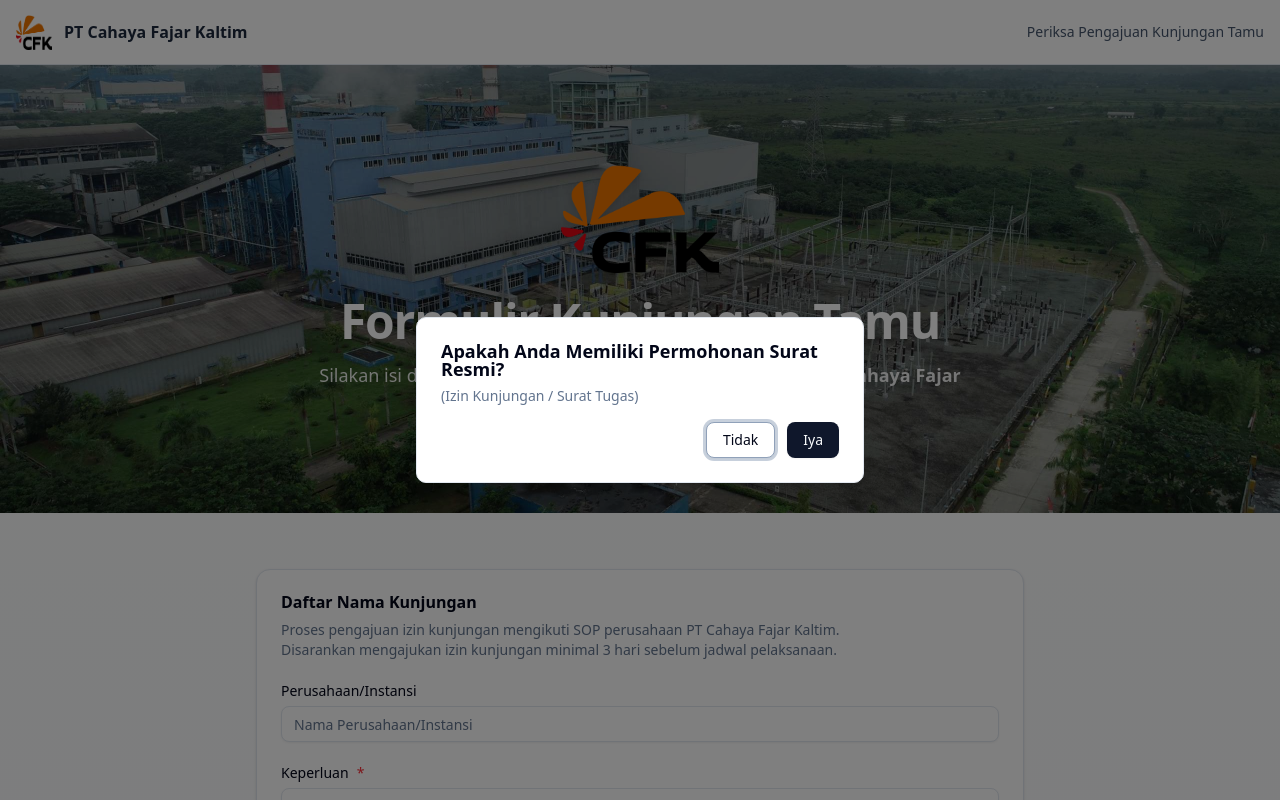
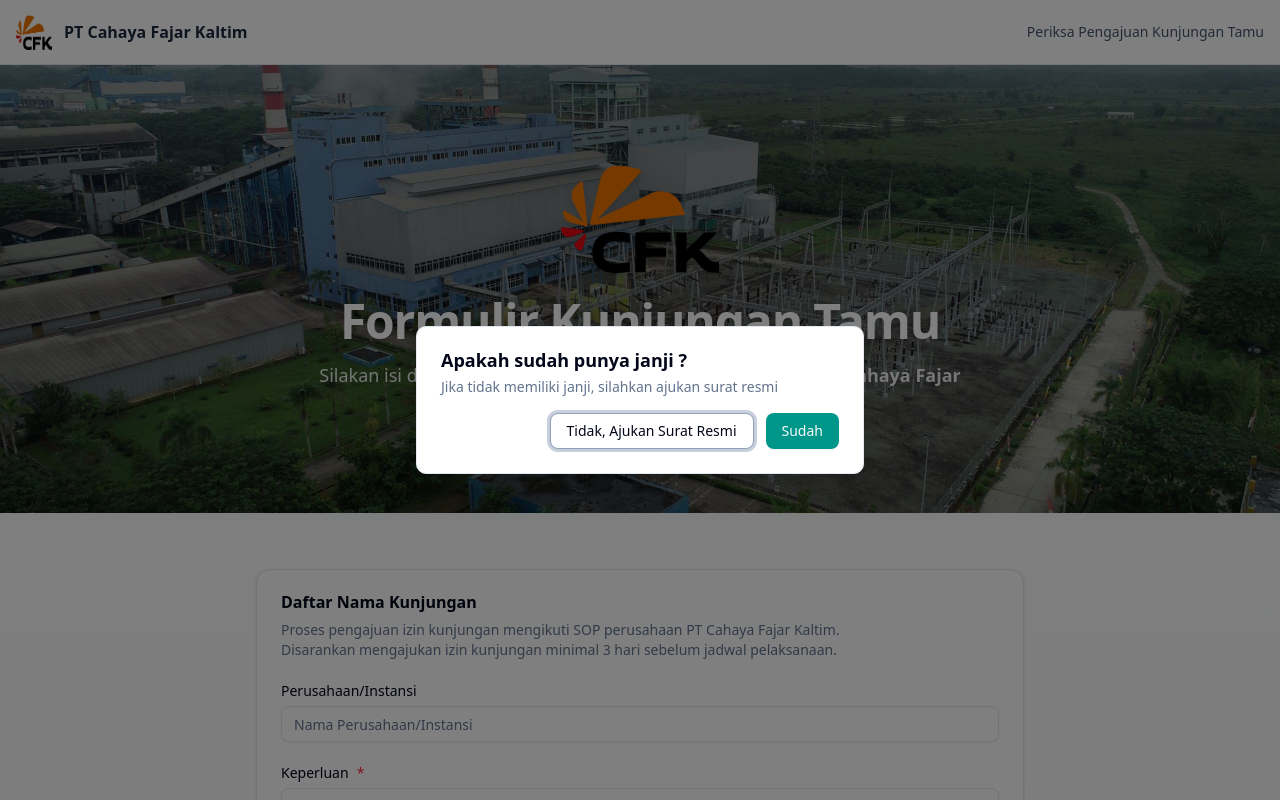
Before and after one commit to koirherianto/permit-visit, a SvelteKit app: page / in a window 1280 px wide. Shown: the top 800 px of the page. Built offline with nearby package versions, Linux system fonts and the light colour scheme; no server answers.

Commit message:
refactor modal logic to handle visit types and improve form submissionu

```diff
--- a/src/routes/+page.svelte
+++ b/src/routes/+page.svelte
@@ -33,7 +33,7 @@
 
   // ⬇️ NEW: modal & logic
   let modalOpen = $state(true); // buka modal saat halaman load
-  let hasOfficialLetter = $state<boolean | null>(null); // null = belum memilih
+  let visitType = $state<"surat" | "janji" | null>(null);
   let namaJanji = $state(""); // nama yang dihubungi via telp/pesan (dalam modal)
   let jabatanJanji = $state(""); // jabatan/bagian/dept (dalam modal)
 
@@ -41,19 +41,18 @@
   let namaInginDitemui = $state("");
   let jabatanInginDitemui = $state("");
 
-  function pilihIya() {
-    hasOfficialLetter = true;
-    modalOpen = false;
+  function pilihDenganSurat() {
+    visitType = "surat";
+    modalOpen = false; // ke form utama + upload surat
   }
 
-  function pilihTidak() {
-    hasOfficialLetter = false;
-    // tetap di modal, lanjut step form kecilnya
+  function pilihSudahJanji() {
+    visitType = "janji";
+    // tetap di modal, lanjut ke form kecil (nama & jabatan)
   }
 
-  function submitTanpaSurat(e: Event) {
+  function submitDetailJanji(e: Event) {
     e.preventDefault();
-    // isi otomatis field di form utama
     namaInginDitemui = namaJanji.trim();
     jabatanInginDitemui = jabatanJanji.trim();
     modalOpen = false;
@@ -332,7 +331,7 @@
 
         <!-- Lampiran -->
 
-        {#if hasOfficialLetter === true}
+        {#if visitType === "surat"}
           <input type="hidden" name="has_ofiicial_latter" value="1" />
           <div class="grid gap-2">
             <Label for="lampiran">
@@ -374,26 +373,28 @@
       e.preventDefault();
     }}
   >
-    {#if hasOfficialLetter === null}
+    {#if visitType === null}
       <DialogHeader>
-        <DialogTitle>Apakah Anda Memiliki Permohonan Surat Resmi?</DialogTitle>
-        <DialogDescription>(Izin Kunjungan / Surat Tugas)</DialogDescription>
+        <DialogTitle>Apakah sudah punya janji ?</DialogTitle>
+        <DialogDescription
+          >Jika tidak memiliki janji, silahkan ajukan surat resmi</DialogDescription
+        >
       </DialogHeader>
       <div class="flex gap-3 justify-end">
-        <Button variant="outline" onclick={pilihTidak}>Tidak</Button>
-        <Button onclick={pilihIya}>Iya</Button>
+        <Button variant="outline" onclick={pilihDenganSurat}>
+          Tidak, Ajukan Surat Resmi
+        </Button>
+        <Button onclick={pilihSudahJanji} class="bg-teal-600">Sudah</Button>
       </div>
-    {:else if hasOfficialLetter === false}
+    {:else if visitType === "janji"}
       <DialogHeader>
-        <DialogTitle>
-          Apakah sudah buat janji via telpon/pesan singkat?
-        </DialogTitle>
+        <DialogTitle>Detail Janji Kunjungan</DialogTitle>
         <DialogDescription>
-          (Isi detail dibawah ini untuk kami teruskan ke PIC terkait)
+          Isi nama dan jabatan orang yang Anda hubungi.
         </DialogDescription>
       </DialogHeader>
-      <!-- Step lanjutan jika TIDAK -->
-      <form class="grid gap-4" onsubmit={submitTanpaSurat}>
+
+      <form class="grid gap-4" onsubmit={submitDetailJanji}>
         <div class="grid gap-2">
           <Label for="modal_nama">
             Dengan Siapa <span class="text-red-500">*</span>
```
